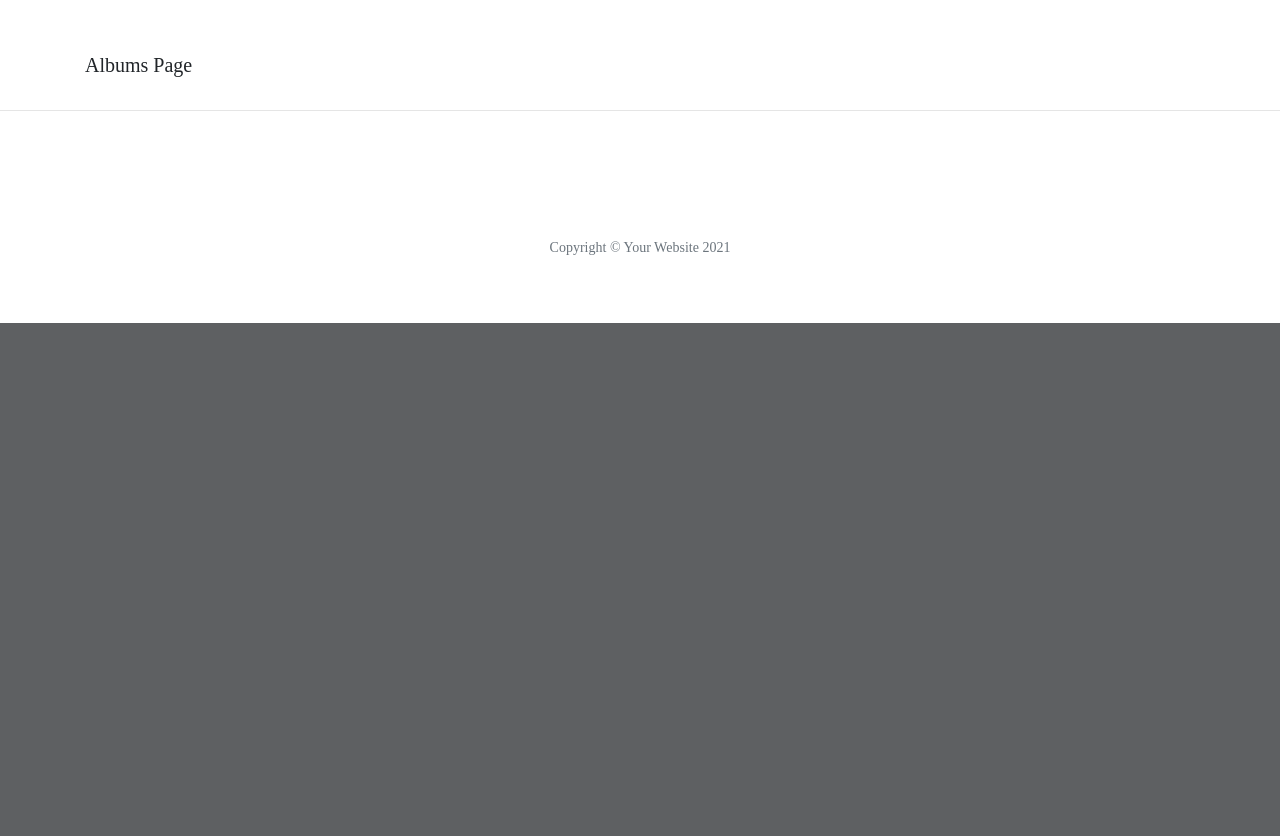
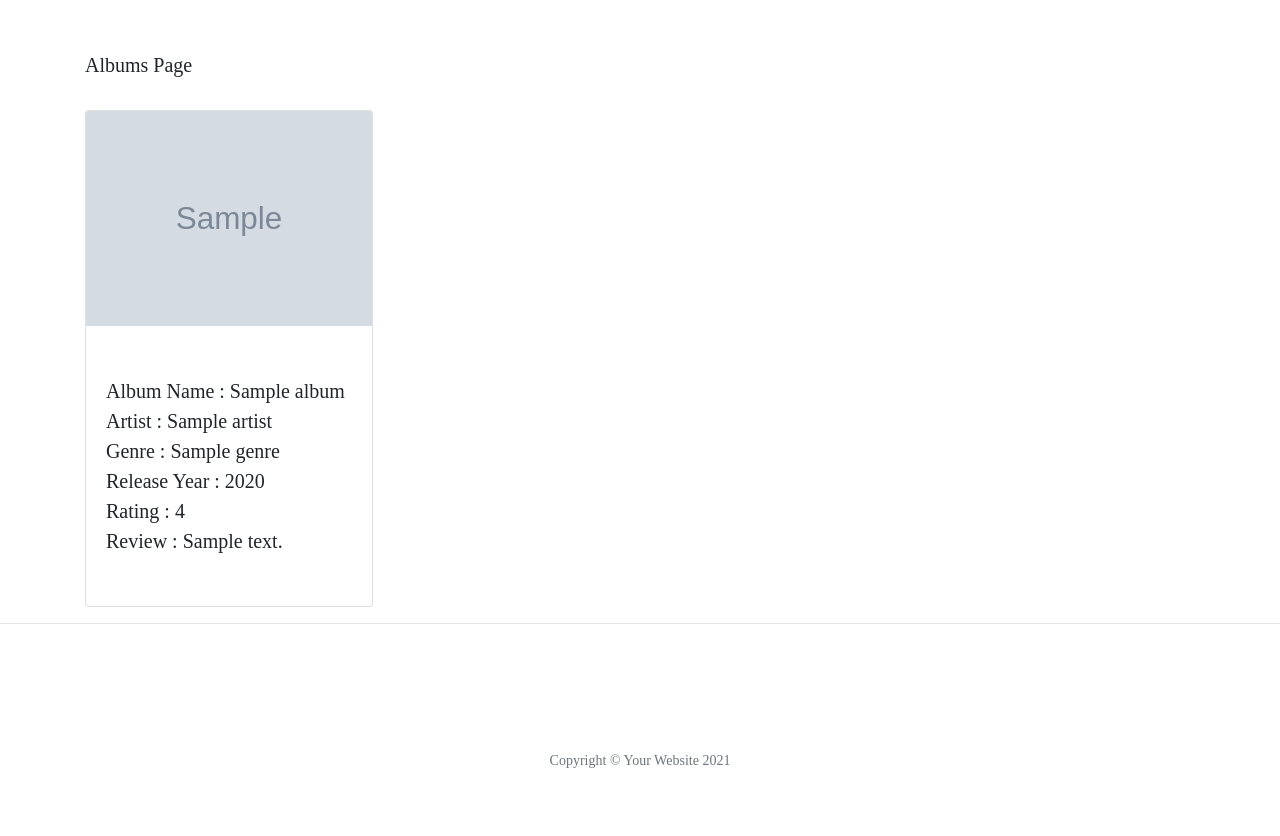
Before and after one commit to Code-Institute-Submissions/Colin-K88-album-review_MarResub, a Flask app: template templates/albums.html in a window 1280 px wide. Shown: the part 628-1464 px from the top of the page. Before the commit the page ends 951 px from the top, so only its background shows below. Run offline with Flask 2, Linux system fonts and the light colour scheme; the template is opened without the code that fills it: most values are stand-ins (such as "Sample title", 1, 10 or a date in 2020); grey boxes marked "Sample" are stand-in pictures; some libraries are stand-ins or nearby versions.

Commit message:
albums template added

```diff
--- a/templates/albums.html
+++ b/templates/albums.html
@@ -1,4 +1,20 @@
 {% extends "base.html" %}
 {% block content %}
     <p>Albums Page</p>
+
+    {% for albums in albums %}
+    <div class="card" style="width: 18rem;">
+        <img class="card-img-top" src="{{ albums.image_url }}" alt="Card image cap">
+        <div class="card-body">
+          <p class="card-text">Album Name : {{ albums.album_name }}<br>
+            Artist : {{ albums.artist }}<br>
+            Genre : {{ albums.genre }}<br>
+            Release Year : {{ albums.release_year }}<br>
+            Rating : {{ albums.rating }}<br>
+            Review : {{ albums.album_review }}<br>
+        {% endfor %}</p></p>
+        </div>
+      </div>
+
+
 {% endblock %}
```
